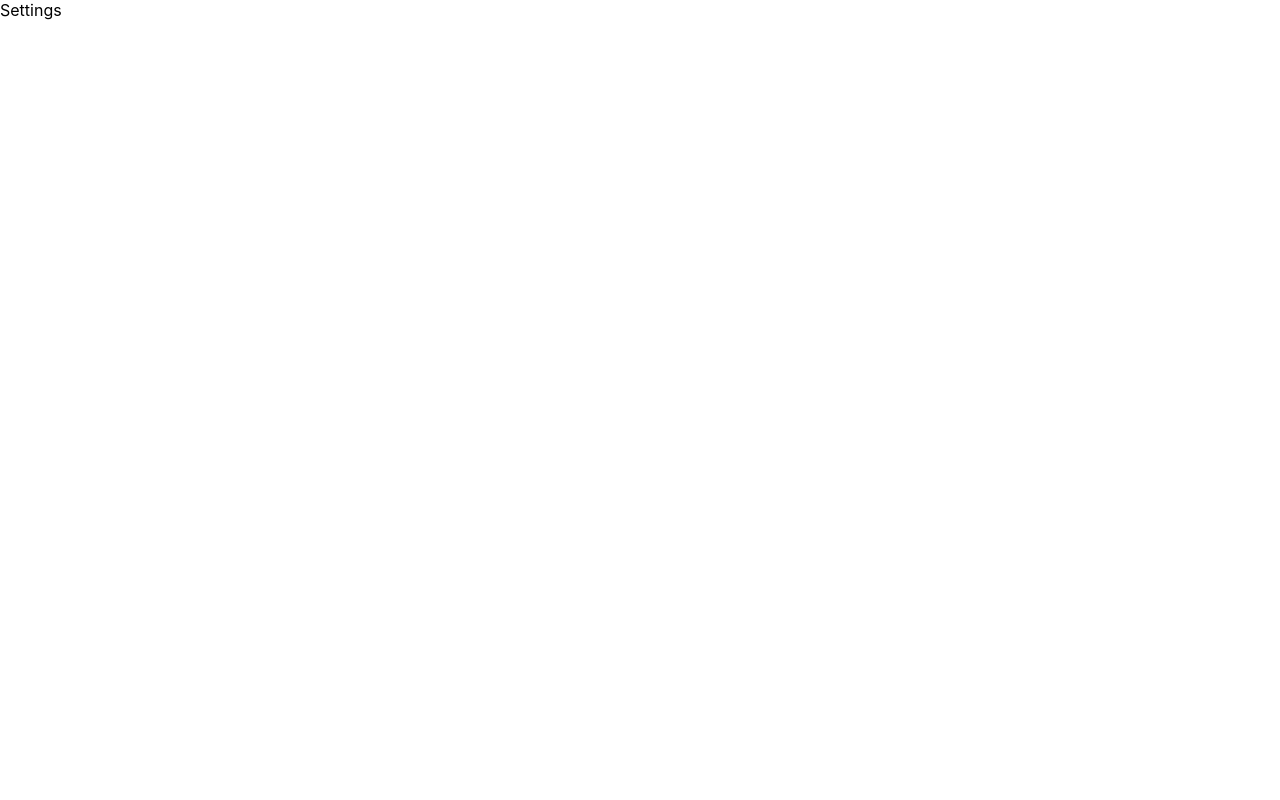
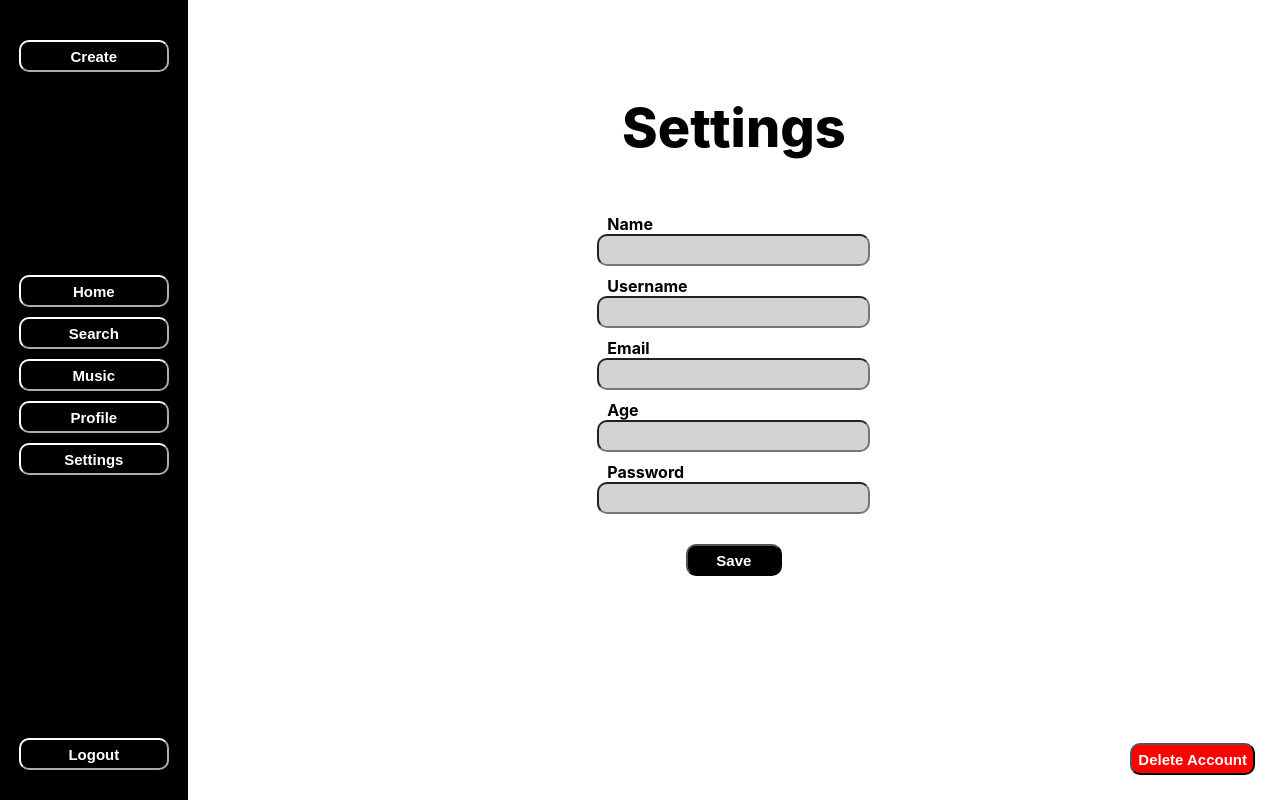
Before and after one commit to Shadowfear36/Audiophile, a React (Create React App) app in the folder client/audiophile/: page /settings in a window 1280 px wide. Built offline with nearby package versions, Linux system fonts and the light colour scheme.

Commit message:
settings form properly working. Need to do delete command, as well as fetch for update of settings

```diff
--- a/client/audiophile/src/components/Login/Login.js
+++ b/client/audiophile/src/components/Login/Login.js
@@ -36,6 +36,8 @@ export default function Login() {
                 name: obj.name,
                 username: obj.username,
                 email: obj.email,
+                gender: obj.gender,
+                age: obj.age,
                 password_digest: obj.password_digest,
                 user_type: obj.user_type,
                 currentSong: [],
--- a/client/audiophile/src/components/Settings/Settings.js
+++ b/client/audiophile/src/components/Settings/Settings.js
@@ -1,8 +1,52 @@
-import React from 'react'
+import React, { useState, useEffect, useContext } from 'react'
 import './settings.css';
+import Navbar from '../Navbar';
+import { UserContext } from "../../context/user";
 
 export default function Settings() {
+
+  // initialize User Context
+  const { userState, setUserState } = useContext(UserContext);
+
+  const initialFormState = {
+    name: userState.name,
+    email: userState.email,
+    username: userState.username,
+    password: '',
+    password_confirmation: '',
+    age: userState.age,
+    gender: userState.gender,
+    user_type: userState.user_type,
+  }
+
+  //initialize form state
+  const [formState, setFormState] = useState(initialFormState);
+
+  // handle form input Change
+  const handleChange = (e) => {
+    setFormState({...formState, [e.target.name]: e.target.value});
+  }
+
   return (
-    <div>Settings</div>
+    <div id="settings-page-container">
+      <Navbar/>
+      <div id="settings-container">
+        <h2>Settings</h2>
+        <form id="settings-form">
+          <label for="name">Name</label>
+          <input type="text" name="name" value={formState.name} onChange={handleChange} />
+          <label for="username">Username</label>
+          <input type="text" name="username" value={formState.username} onChange={handleChange}/>
+          <label for="email">Email</label>
+          <input name="email" onChange={handleChange} type="text" value={formState.email}/>
+          <label for="age">Age</label>
+          <input id="num-inp2" type="number" name="age" min={0} onChange={handleChange} value={formState.age} />
+          <label for="password">Password</label>
+          <input name="password" onChange={handleChange} type="text" value={formState.password}/>
+          <button id="settings-btn" type="submit">Save</button>
+        </form>
+        <button id="dlt-act">Delete Account</button>
+      </div>
+    </div>
   )
 }
--- a/client/audiophile/src/components/Settings/settings.css
+++ b/client/audiophile/src/components/Settings/settings.css
@@ -0,0 +1,43 @@
+#settings-page-container {
+    display: flex;
+    flex-direction: row;
+    width: 100vw;
+    height: 100vh;
+}
+
+#settings-container {
+    display: flex;
+    flex-direction: column;
+    justify-content: center;
+    align-items: center;
+    width: 100%;
+    height: 100%;
+    position: relative;
+}
+
+#settings-container > h2 {
+    font-weight: 800;
+    font-size: 54px;
+    margin-bottom: 0px;
+    position: absolute;
+    top: 50px;
+}
+
+#settings-form {
+    width: 25%;
+}
+
+#dlt-act {
+    position: absolute;
+    bottom: 25px;
+    right: 25px;
+    background-color: red;
+    font-weight: 700;
+}
+
+#settings-btn {
+    margin-top: 20px;
+    width: 35%;
+    justify-self: center;
+    align-self: center;
+}
--- a/client/audiophile/src/components/Signup/Signup.js
+++ b/client/audiophile/src/components/Signup/Signup.js
@@ -41,6 +41,8 @@ export default function Signup() {
                 name: obj.name,
                 username: obj.username,
                 email: obj.email,
+                gender: obj.gender,
+                age: obj.age,
                 password_digest: obj.password_digest,
                 user_type: obj.user_type,
                 currentSong: [],
--- a/client/audiophile/src/context/user.js
+++ b/client/audiophile/src/context/user.js
@@ -10,6 +10,8 @@ function UserProvider({ children }) {
     name: '',
     username: '',
     email: '',
+    age: '',
+    gender: '',
     password_digest: '',
     user_type: '',
     currentSong: [],
```
Also changed, not shown: 1 other file (tests, documents, lock files or other folders).
